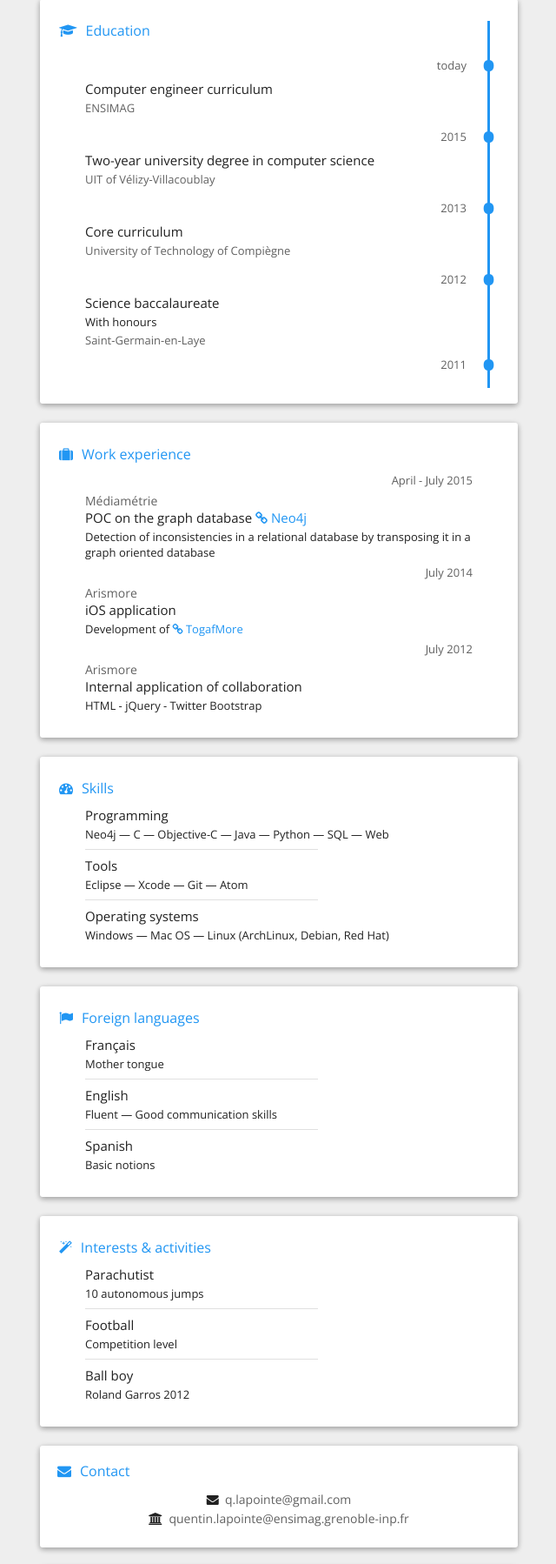
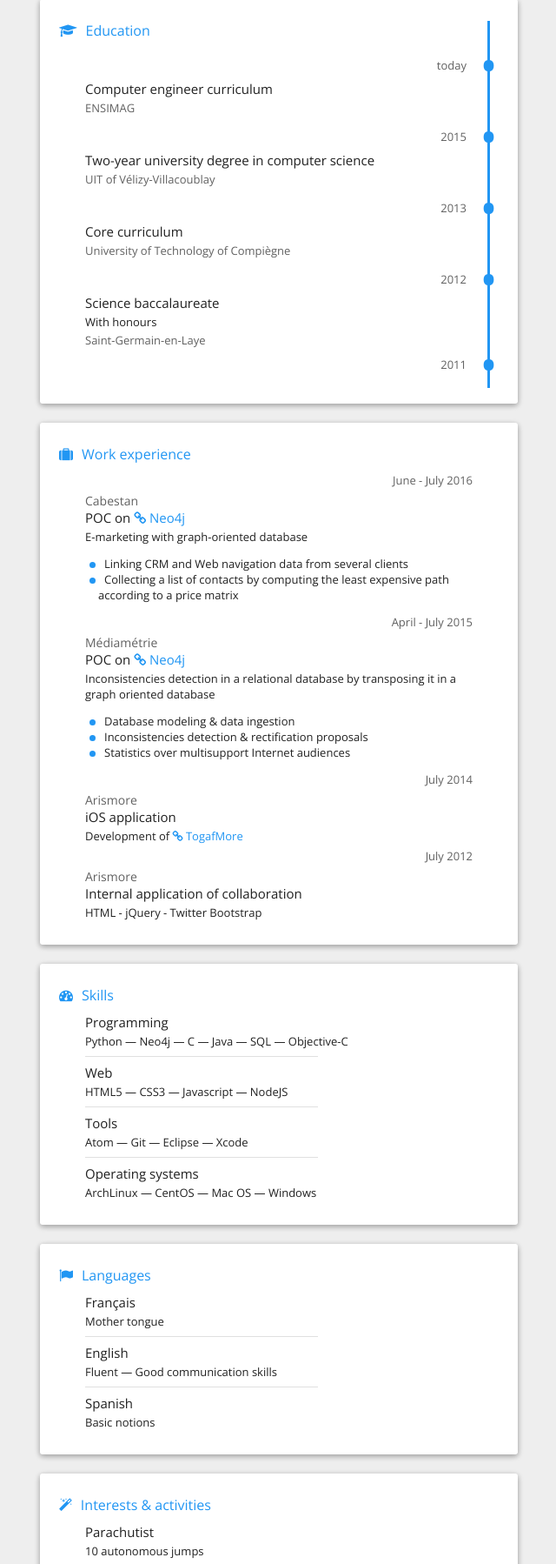
Before and after one commit to KeNt178/resume, a PHP site: page /en/index.html in a window 1280 px wide. Shown: the part 365-2163 px from the top of the page at 87% size, without its empty margins (319-959 px from the left). Run offline with PHP 8.4, Linux system fonts and the light colour scheme; some libraries are stand-ins or nearby versions.

Commit message:
maj v2.3 + favicon

```diff
--- a/css/style.css
+++ b/css/style.css
@@ -1,12 +1,3 @@
-/*
-	* Personal Cards 1.0 by Luca Cassani *
-
-	You can copy, modify, publish, use, sell,
-	or distribute this template for any purpose,
-	commercial or non-commercial, and by any means.
-	It requires no special copyright notes nor attribution.
-*/
-
 *{
 	box-sizing: border-box;
 }
@@ -149,6 +140,21 @@ a:hover{
 	font-size: 56px;
 	color: #2196F3;
 }
+ul{
+	padding-left: 15px;
+	list-style: none;
+}
+li:before {
+    content: "";
+    position:relative;
+    left: -10px;
+    background-color:#2196F3;
+
+    display:inline-block;
+    width:7px;
+    height:7px;
+    border-radius:50%
+}
 #map_card{
 	position: relative;
 	margin:22px auto 44px auto;
--- a/en/index.html
+++ b/en/index.html
@@ -1,12 +1,3 @@
-<!--
-	* Personal Cards 1.0 by Luca Cassani *
-
-	You can copy, modify, publish, use, sell,
-	or distribute this template for any purpose,
-	commercial or non-commercial, and by any means.
-	It requires no special copyright notes nor attribution.
--->
-
 <!DOCTYPE html>
 <html lang="en">
 <head>
@@ -14,6 +5,7 @@
 	<link href="../css/style.css" rel="stylesheet" type="text/css">
 	<link href='https://fonts.googleapis.com/css?family=Open+Sans' rel='stylesheet' type='text/css'>
 	<link rel="stylesheet" href="../css/font-awesome.min.css">
+	<link rel="icon" type="image/png" href="../img/wam.png" />
 	<meta name="description" content="Resume — LAPOINTE Quentin">
 	<meta name="author" content="Quentin Lapointe">
 	<meta name="viewport" content="width=device-width, user-scalable=no, initial-scale=1.0, minimum-scale=1.0, maximum-scale=1.0">
@@ -48,7 +40,7 @@
 			<section class="element">
 				<div class="date">2013<span class="bullet">&#8226;</span></div>
 				<div class="name">Tronc commun</div>
-				<div id="place_utc" class="place">Université de Technologie de Compiègne</div>
+				<div class="place">Université de Technologie de Compiègne</div>
 			</section>
 			<section class="element">
 				<div class="date">2012<span class="bullet">&#8226;</span></div>
@@ -65,10 +57,26 @@
 		<div class="title"><i class="fa fa-suitcase"></i>Expériences professionnelles</div>
 		<div class="content">
 			<section class="element">
+				<div class="date">Juin – Juillet 2016</div>
+				<div class="place">Cabestan</div>
+				<div class="name">POC<a href="http://neo4j.com/"><i class="fa fa-link"></i> Neo4j</a></div>
+				<div class="description">E-marketing à l'aide d'une base de donnée graphes
+					<ul>
+						<li>Liaisons des données CRM et de navigation Web de différents clients</li>
+						<li>Récupération d'une liste de contacts par calcul du chemin le moins cher en fonction d'une matrice de prix</li>
+					</ul>
+				</div>
+			</section>
+			<section class="element">
 				<div class="date">Avril – Juillet 2015</div>
 				<div class="place">Médiamétrie</div>
-				<div class="name">POC sur la base de données graphes <a href="http://neo4j.com/"><i class="fa fa-link"></i> Neo4j</a></div>
-				<div class="description">Détection d'incohérences au sein d'une BD relationnelle par sa transposition en BD orientée graphes</div>
+				<div class="name">POC<a href="http://neo4j.com/"><i class="fa fa-link"></i> Neo4j</a></div>
+				<div class="description">Détection d'incohérences au sein d'une BD relationnelle en la transposant en BD orientée graphes
+					<ul>
+						<li>Modélisation de la BD & ingestion des données</li><li>Détection d'incohérences & propositions de rectification</li>
+						<li>Statistiques sur les audiences Internet multi-support</li>
+					</ul>
+				</div>
 			</section>
 			<section class="element">
 				<div class="date">Juillet 2014</div>
@@ -82,7 +90,6 @@
 				<div class="name">Application interne de collaboration</div>
 				<div class="description">HTML - jQuery - Twitter Bootstrap</div>
 			</section>
-			<!-- You can add more experiences! -->
 		</div>
 	</section>
 </div>
@@ -92,24 +99,29 @@
 		<div class="content">
 			<section class="element">
 				<div class="name">Programmation</div>
-				<div class="description">Neo4j — C — Objective-C — Java — Python — SQL — Web</div>
+				<div class="description">Python — Neo4j — C — Java — SQL — Objective-C</div>
+			</section>
+			<hr align="left"/>
+			<section class="element">
+				<div class="name">Web</div>
+				<div class="description">HTML5 — CSS3 — Javascript — NodeJS</div>
 			</section>
 			<hr align="left"/>
 			<section class="element">
 				<div class="name">Outils</div>
-				<div class="description">Eclipse — Xcode — Git — Atom</div>
+				<div class="description">Atom — Git — Eclipse — Xcode</div>
 			</section>
 			<hr align="left"/>
 			<section class="element">
 				<div class="name">Systèmes d'exploitation</div>
-				<div class="description">Windows — Mac OS — Linux (ArchLinux, Debian, Red Hat)</div>
+				<div class="description">ArchLinux — CentOS — Mac OS — Windows</div>
 			</section>
 		</div>
 	</section>
 </div>
 <div id="about_card" class="card">
 	<section class="tab">
-		<div class="title"><i class="fa fa-flag"></i>Langues étrangères</div>
+		<div class="title"><i class="fa fa-flag"></i>Langues</div>
 		<div class="content">
 			<section class="element">
 				<div class="name">Français</div>
@@ -138,13 +150,23 @@
 			</section>
 			<hr align="left"/>
 			<section class="element">
-				<div class="name">Football</div>
-				<div class="description">En compétition</div>
+				<div class="name">Compétition inter-IUT — 24h de l'informatique</div>
+				<div class="description">2nde place</div>
+			</section>
+			<hr align="left"/>
+			<section class="element">
+				<div class="name">Babysitting & Cours de Mathématiques</div>
+				<div class="description">Saint-Germain-en-Laye</div>
 			</section>
 			<hr align="left"/>
 			<section class="element">
 				<div class="name">Ramasseur de balles</div>
-				<div class="description">Roland Garros 2012</div>
+				<div class="description">Roland Garros 2010</div>
+			</section>
+			<hr align="left"/>
+			<section class="element">
+				<div class="name">Passions</div>
+				<div class="description">Musique — Théâtre — Piano — Judo — Tennis — Football</div>
 			</section>
 		</div>
 	</section>
--- a/js/languages.js
+++ b/js/languages.js
@@ -2,11 +2,11 @@ var dictionary =
 {
 	"fr":{
 		"title":[
-			"<i class=\"fa fa-graduation-cap\"></i>" + "Formation",
-			"<i class=\"fa fa-suitcase\"></i>" + "Expériences professionnelles",
-			"<i class=\"fa fa-tachometer\"></i>" + "Compétences",
-			"<i class=\"fa fa-flag\"></i>" + "Langues étrangères",
-			"<i class=\"fa fa-magic\"></i>" + "Spécificités personnelles",
+			"<i class=\"fa fa-graduation-cap\"></i>Formation",
+			"<i class=\"fa fa-suitcase\"></i>Expériences professionnelles",
+			"<i class=\"fa fa-tachometer\"></i>Compétences",
+			"<i class=\"fa fa-flag\"></i>Langues",
+			"<i class=\"fa fa-magic\"></i>Spécificités personnelles",
 			""
 		],
 		"name":[
@@ -14,38 +14,56 @@ var dictionary =
 			"DUT Informatique",
 			"Tronc commun",
 			"Baccalauréat Scientifique",
-			"POC sur la base de données graphes " + "<a href=\"http://neo4j.com/\"><i class=\"fa fa-link\"></i> Neo4j</a>",
+
+			"POC sur <a href=\"http://neo4j.com/\"><i class=\"fa fa-link\"></i> Neo4j</a>",
+			"POC sur <a href=\"http://neo4j.com/\"><i class=\"fa fa-link\"></i> Neo4j</a>",
 			"Application iOS",
 			"Application interne de collaboration",
+
 			"Programmation",
+			"Web",
 			"Outils",
 			"Systèmes d'exploitation",
+
 			"Français",
 			"Anglais",
 			"Espagnol",
+
 			"Parachutiste",
-			"",
-			"Ramasseur de balles"
+			"Compétition inter-IUT — 24h de l'informatique",
+			"Babysitting & Cours de Mathématiques",
+			"Ramasseur de balles",
+			"Passions"
 		],
 		"description":[
 			"Mention bien — 15,92",
-			"Détection d'incohérences au sein d'une BD relationnelle par sa transposition en BD orientée graphes",
-			"Développement de " + "<a href=\"https://itunes.apple.com/fr/app/togafmore/id581774033\"><i class=\"fa fa-link\"></i> TogafMore</a>",
+
+			"E-marketing à l'aide d'une base de donnée graphes<ul><li>Liaisons des données CRM et de navigation Web de différents clients</li><li>Récupération d'une liste de contacts par calcul du chemin le moins cher en fonction d'une matrice de prix</li></ul>",
+			"Détection d'incohérences au sein d'une BD relationnelle en la transposant en BD orientée graphes<ul><li>Modélisation de la BD & ingestion des données</li><li>Détection d'incohérences & propositions de rectification</li><li>Statistiques sur les audiences Internet multi-support</li></ul>",
+			"Développement de <a href=\"https://itunes.apple.com/fr/app/togafmore/id581774033\"><i class=\"fa fa-link\"></i> TogafMore</a>",
+			"",
+
 			"",
 			"",
 			"",
 			"",
+
 			"Langue maternelle",
 			"Courant — TOEIC 890 points",
 			"Niveau B1",
+
 			"10 sauts autonomes",
-			"En compétition",
-			""
+			"",
+			"",
+			"",
+			"Musique — Théâtre — Piano — Judo — Tennis — Football"
 		],
 		"place":[
 			"",
 			"IUT de Vélizy-Villacoublay",
 			"Université de Technologie de Compiègne",
+			"",
+
 			"",
 			"",
 			"",
@@ -57,18 +75,20 @@ var dictionary =
 			"",
 			"",
 			"",
-			"Avril - Juillet 2015",
+
+			"Juin – Juillet 2016",
+			"Avril – Juillet 2015",
 			"Juillet 2014",
 			"Juillet 2012"
 		]
 	},
 	"en":{
 		"title":[
-			"<i class=\"fa fa-graduation-cap\"></i>" + "Education",
-			"<i class=\"fa fa-suitcase\"></i>" + "Work experience",
-			"<i class=\"fa fa-tachometer\"></i>" + "Skills",
-			"<i class=\"fa fa-flag\"></i>" + "Foreign languages",
-			"<i class=\"fa fa-magic\"></i>" + "Interests & activities",
+			"<i class=\"fa fa-graduation-cap\"></i>Education",
+			"<i class=\"fa fa-suitcase\"></i>Work experience",
+			"<i class=\"fa fa-tachometer\"></i>Skills",
+			"<i class=\"fa fa-flag\"></i>Languages",
+			"<i class=\"fa fa-magic\"></i>Interests & activities",
 			""
 		],
 		"name":[
@@ -76,38 +96,55 @@ var dictionary =
 			"Two-year university degree in computer science",
 			"Core curriculum",
 			"Science baccalaureate",
-			"POC on the graph database " + "<a href=\"http://neo4j.com/\"><i class=\"fa fa-link\"></i> Neo4j</a>",
+
+			"POC on <a href=\"http://neo4j.com/\"><i class=\"fa fa-link\"></i> Neo4j</a>",
+			"POC on <a href=\"http://neo4j.com/\"><i class=\"fa fa-link\"></i> Neo4j</a>",
 			"iOS application",
 			"Internal application of collaboration",
+
 			"Programming",
+			"Web",
 			"Tools",
 			"Operating systems",
+
 			"Français",
 			"English",
 			"Spanish",
+
 			"Parachutist",
-			"",
-			"Ball boy"
+			"Interschool competition — 24h of computing",
+			"Babysitting & Mathematics lessons",
+			"Ball boy",
+			""
 		],
 		"description":[
 			"With honours",
-			"Detection of inconsistencies in a relational database by transposing it in a graph oriented database",
-			"Development of " + "<a href=\"https://itunes.apple.com/fr/app/togafmore/id581774033\"><i class=\"fa fa-link\"></i> TogafMore</a>",
+
+			"E-marketing with graph-oriented database<ul><li>Linking CRM and Web navigation data from several clients</li><li>Collecting a list of contacts by computing the least expensive path according to a price matrix</li></ul>",
+			"Inconsistencies detection in a relational database by transposing it in a graph oriented database<ul><li>Database modeling & data ingestion</li><li>Inconsistencies detection & rectification proposals</li><li>Statistics over multisupport Internet audiences</li></ul>",
+			"Development of <a href=\"https://itunes.apple.com/fr/app/togafmore/id581774033\"><i class=\"fa fa-link\"></i> TogafMore</a>",
+			"",
+
 			"",
 			"",
 			"",
 			"",
+
 			"Mother tongue",
 			"Fluent — Good communication skills",
 			"Basic notions",
+
 			"10 autonomous jumps",
-			"Competition level",
-			""
+			"",
+			"",
+			"",
+			"Music — Theatre — Piano — Judo — Tennis — Soccer"
 		],
 		"place":[
 			"",
 			"UIT of Vélizy-Villacoublay",
 			"University of Technology of Compiègne",
+			"",
 			"",
 			"",
 			"",
@@ -119,6 +156,7 @@ var dictionary =
 			"",
 			"",
 			"",
+			"June - July 2016",
 			"April - July 2015",
 			"July 2014",
 			"July 2012"
@@ -142,11 +180,11 @@ function setLanguage(language) {
 	image.src = (language === "fr")?"../img/france_flag.svg":"../img/uk_flag.svg";
 	document.getElementById("description").innerHTML = (language === "fr")?"Étudiant à l'ENSIMAG":"Student at ENSIMAG";
 	for (var classe in dictionary[language]) {
-		changeClassValues(classe, dictionary[language][classe]);
+		setClassValues(classe, dictionary[language][classe]);
 	}
 }
 
-function changeClassValues(classe, values) {
+function setClassValues(classe, values) {
 	var classes = document.getElementsByClassName(classe);
 	for (var i = 0; i < classes.length; i++) {
 		if (values[i] !== '') {
```
Also changed, not shown: fr/index.html (+42 -20 lines), README.md, img/wam.png (added).
